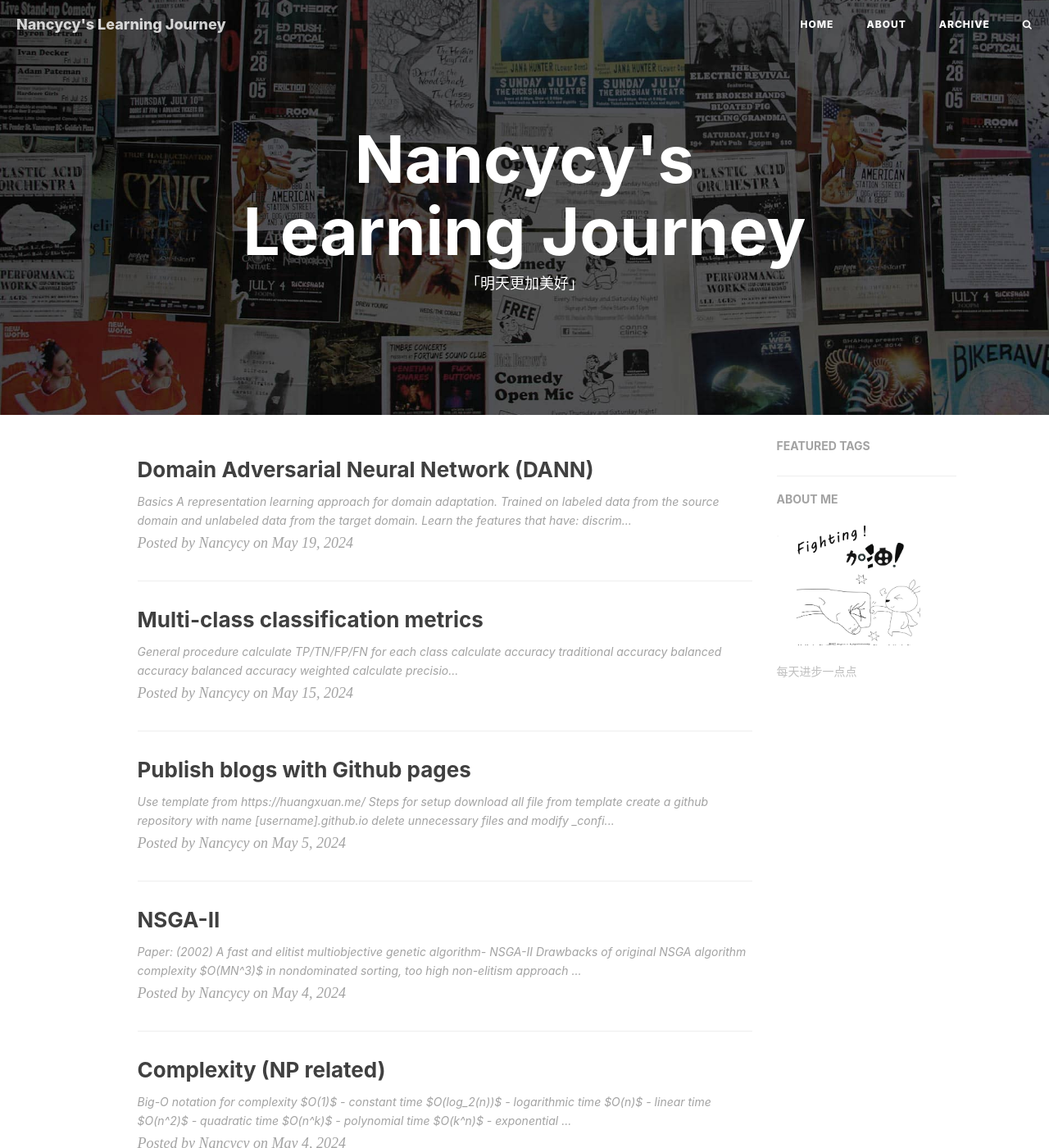
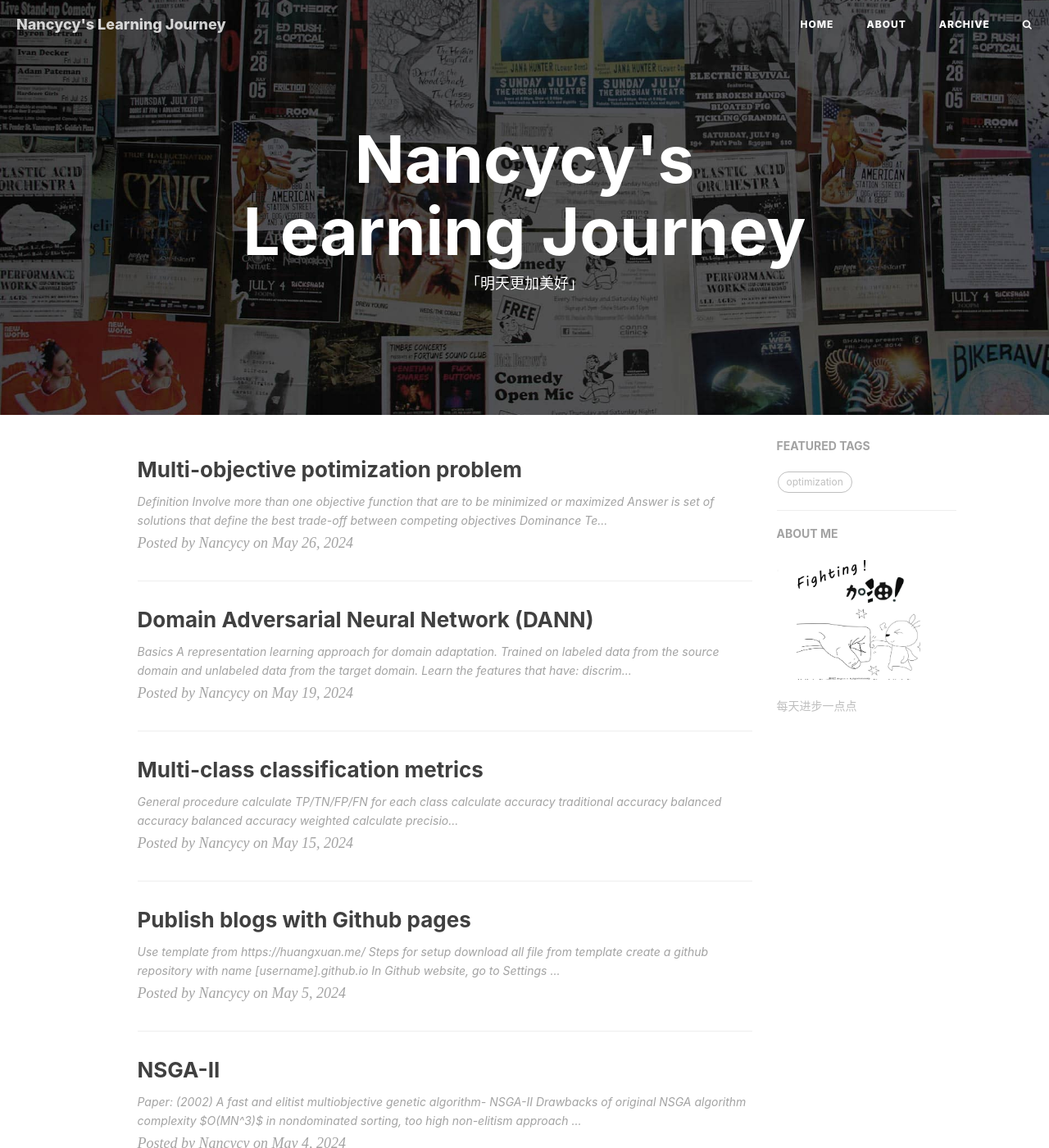
Before and after one commit to nancycyzl/nancycyzl.github.io, a Jekyll site: the page built from index.html, in a window 1280 px wide and 1400 px high. Shown: the whole window at 82% size. Built offline with Jekyll 4.4.1, drawn with Linux system fonts in a browser that asks for light colours; nearby versions of some CDN libraries; the list of posts is cut into pages by our own code; comment, search, counter and statistics services are not loaded; part of the change alters nothing that is shown.

Commit message:
add MOOP blog v1

```diff
--- a/_posts/2024-05-05-Publish blogs with GitHub pages.md
+++ b/_posts/2024-05-05-Publish blogs with GitHub pages.md
@@ -15,8 +15,12 @@ Use template from https://huangxuan.me/
 
 1. download all file from template
 2. create a github repository with name [username].github.io
-3. delete unnecessary files and modify `_config.yml` and other settings
-4. open https://nancycyzl.github.io/ in web browser to check
+3. In Github website, go to `Settings`
+	- on the left panel, select `Pages`
+	- In the `Build and deployment` section, choose `Github Actions` in the `source` part
+	- save the generated file and commit to repository
+4. modify `_config.yml` and other settings, and delete unnecessary files
+5. open https://nancycyzl.github.io/ in web browser to check
 
 ## Steps to publish a post
 
--- /dev/null
+++ b/_posts/2024-05-26-Multi-objective optimization problem.md
@@ -0,0 +1,130 @@
+---
+layout:       post
+title:        "Multi-objective potimization problem"
+author:       "Nancycy"
+header-style: text
+catalog:      true
+mathjax:      true
+tags:
+    - optimization
+---
+
+## Definition
+
+- Involve more than one objective function that are to be minimized or maximized
+- Answer is set of solutions that define the best trade-off between competing objectives
+
+### Dominance Test
+
+Solution $x_1$ dominates $x_2$ if
+- solution $x_1$ is no worse (at least same good) than $x_2$ in all objectives
+- solution $x_1$ is strictly better than $x_2$ in at least one objective
+
+<img src="/img/post2024/MOOP_dominance.png" alt="image" width="600">
+
+[//]: # (![[Excalidraw/Multi-objective optimization problem.excalidraw.md#^frame=H0qDxMW3mAFvSGYS9ZpQ3]])
+
+**Non-dominated solution set**
+a set of all the solutions that are not dominated by any member of the solution set
+
+### Pareto optimal solution
+
+**Pareto optimal set**: the non-dominated set of the entire feasible decision space
+**Pareto optimal front**: the boundary defined by the set of all points mapped from the Pareto optimal set
+
+### Goals in Multi-objective optimization
+
+1. find set of solutions as close as possible to Pareto optimal front
+2. find a set of solutions as diverse as possible
+
+<img src="/img/post2024/Pasted image 20240326235342.png" alt="image" width="400">
+
+[//]: # (![[Pasted image 20240326235342.png|400]])
+
+## Classical methods
+
+Original problem (m objectives):
+
+$$ \begin{array}{ll} \min / \max & f_m(\boldsymbol{x}), \quad m=1,2, \cdots, M \\ \text { subject to } & g_j(\boldsymbol{x}) \geq 0, \quad j=1,2, \cdots, J \\ & h_k(\boldsymbol{x})=0, \quad k=1,2, \cdots, K \\ & x_{i}^{(L)} \leq x_i \leq x_{i}^{(U)}, \quad i=1,2, \cdots, n \end{array} $$
+
+### Weighted sum method
+
+Combine all objectives into a single objective using weighted sum. (scalarization)
+**Modified objective function**:
+
+$$ F(\boldsymbol{x})=\sum_{m=1}^M w_m f_m(\boldsymbol{x}) $$
+
+**Advantage**:
+- simple
+
+**Disadvantage**:
+- difficult to set the weight vectors to obtain a Pareto-optimal solution in a desired region in the objective space
+- cannot find certain Pareto-optimal solutions in the case of a nonconvex objective space
+
+<img src="/img/post2024/MOOP_convex.png" alt="image" width="600">
+
+[//]: # (- ![[Excalidraw/Multi-objective optimization problem.excalidraw.md#^frame=i6itwLuEcK4PtvgEcWFiB|600]])
+
+### $\epsilon$-constraint method
+
+Keep just one objective and restricting the rest of objectives within user-specific values
+
+**Modified problem**:
+
+$$ \begin{array}{lll} \operatorname{minimize} & f_\mu(\boldsymbol{x}), \\ \text { subject to } & f_m(\boldsymbol{x}) \leq \varepsilon_m, & m=1,2, \cdots, M \text { and } m \neq \mu \\ & g_j(\boldsymbol{x}) \geq 0, & j=1,2, \cdots, J \\ & h_k(\boldsymbol{x})=0, & k=1,2, \cdots, K \\ & x_i^{(L)} \leq x_i \leq x_i^{(U)}, \quad i=1,2, \cdots, n \end{array} $$
+
+<img src="/img/post2024/MOOP_eposilon.png" alt="image" width="700">
+
+[//]: # (![[Excalidraw/Multi-objective optimization problem.excalidraw.md#^frame=a0X-GeK0wA46sTF_-1Hly|700]])
+
+**Advantage**
+- applicable to either convex or non-convex problems
+
+**Disadvantage**
+- the $\epsilon$ vector need to be chosen carefully so that it is within the minimum or maximum values of the individual objective function
+
+[//]: # (**Example**)
+
+[//]: # ([[Epsilon-constraint method]])
+
+### Weighed metric method
+
+Combine multiple objectives using the weighted distance metric of any solution from the idea solution $z^*$
+
+**Modified problem**:
+
+$$ \begin{array}{ll} \operatorname{minimize} & l_{\mathbf{p}}(\boldsymbol{x})=\left(\sum_{m=1}^M w_m\left|f_m(\boldsymbol{x})-z_m^*\right|^p\right)^{1 / p} \\ \text { subject to } & g_j(\boldsymbol{x}) \geq 0, \quad j=1,2, \cdots, J \\ & h_k(\boldsymbol{x})=0, \quad k=1,2, \cdots, K \\ & x_i^{(L)} \leq x_i \leq x_i^{(U)}, \quad i=1,2, \cdots, n \end{array} $$
+
+<img src="/img/post2024/MOOP_weighted.png" alt="image" width="800">
+
+[//]: # (![[Excalidraw/Multi-objective optimization problem.excalidraw.md#^frame=k5PeplTUOMIehePF1euVb|800]])
+
+**Advantage**
+- weighted Tchebycheff metric guarantees finding all Pareto-optimal solution with idea solution $z^*$
+
+**Disadvantage**
+- require knowledge of minimum and maximum objective values
+- require $z^*$ (can be found by independently optimizing each objective functions)
+- for small $p$, not all Pareto-optimal solutions are obtained
+- As $p$ increases, the problem becomes non-differentiable
+
+## Multi-objective Genetic algorithms (MOEAs)
+
+Advantage over classical methods
+- classical: operate on one candidate solution
+- GA: operate on a set of candidate solutions
+
+Types of MOEA based on the use of elitist
+- non-elitist MOEAs
+- elitist MOEAs
+
+<img src="/img/post2024/Pasted image 20240327003643.png" alt="image" width="400">
+
+[//]: # (![[Pasted image 20240327003643.png|400]])
+
+
+## Reference
+
+1. https://codemonk.in/blog/a-gentle-introduction-to-multi-objective-optimization/
+2. https://engineering.purdue.edu/~sudhoff/ee630/Lecture09.pdf
+3. https://ieeexplore.ieee.org/stamp/stamp.jsp?arnumber=6077796
```
Also changed, not shown: img/post2024/MOOP_convex.png (added), img/post2024/MOOP_dominance.png (added), img/post2024/MOOP_eposilon.png (added), img/post2024/MOOP_weighted.png (added), img/post2024/Pasted image 20240326235342.png (added), img/post2024/Pasted image 20240327003643.png (added).
